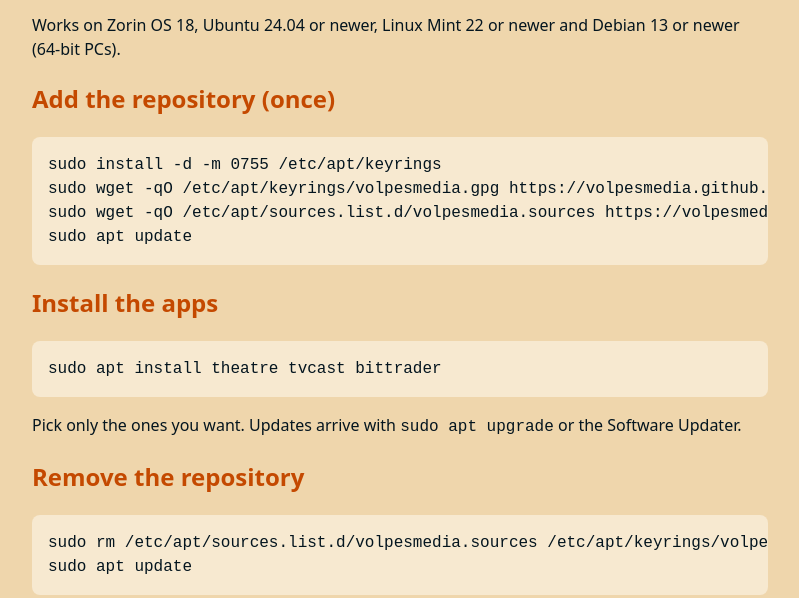
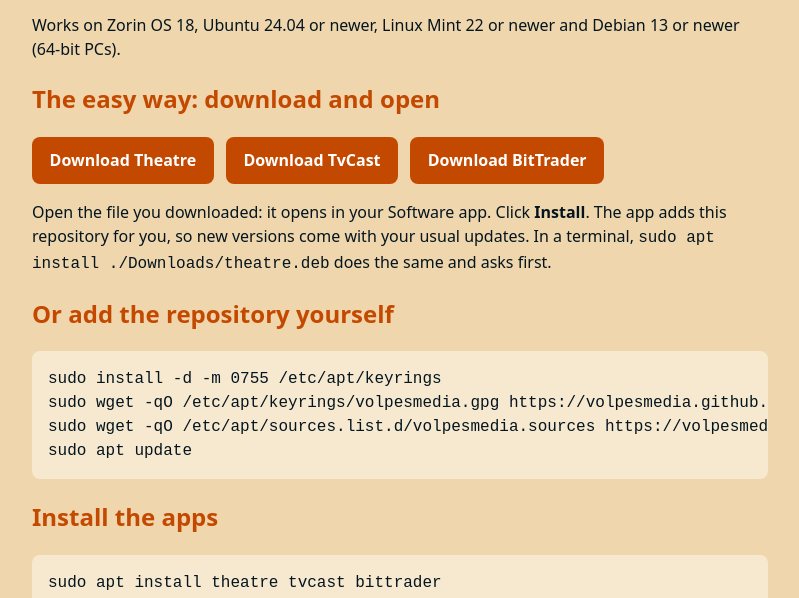
Before and after one commit to archdukemedia/apt, a plain HTML site: page site/index.html in a window 1280 px wide. Shown: the part 202-800 px from the top of the page, without its empty margins (240-1039 px from the left). Drawn offline with Linux system fonts and the light colour scheme.

Commit message:
feat(site): download links that always give the newest version of each app
Publish now copies the newest .deb of each app to theatre.deb, tvcast.deb
and bittrader.deb at the top of the site, and the landing page and README
lead with "download and open". The app repositories are private, so their
release pages can't serve as public download links; this site can.

From their next release, each app's package offers to add this repository
when it's installed (a debconf question, as VS Code's package does), so
someone who only opens the downloaded file still gets updates. The install
check now also checks that each link gives the newest version.

Co-Authored-By: Claude Opus 5.5 <noreply@anthropic.com>

```diff
--- a/site/index.html
+++ b/site/index.html
@@ -11,13 +11,22 @@
   h1, h2 { color: var(--accent); }
   pre { background: var(--code); padding: 1rem; overflow-x: auto; border-radius: 8px; }
   a { color: var(--accent); }
+  .apps { display: flex; flex-wrap: wrap; gap: 12px; margin: 1rem 0; }
+  .apps a { background: var(--accent); color: #fff; text-decoration: none; font-weight: 600; padding: .7rem 1.1rem; border-radius: 8px; }
 </style>
 </head>
 <body>
 <h1>Volpes-Media apps for Ubuntu, Zorin, Mint and Debian</h1>
 <p>Install <strong>Theatre</strong>, <strong>TvCast</strong> and <strong>BitTrader</strong> with <code>apt</code>, and get every new version through your usual updates.</p>
 <p>Works on Zorin OS 18, Ubuntu 24.04 or newer, Linux Mint 22 or newer and Debian 13 or newer (64-bit PCs).</p>
-<h2>Add the repository (once)</h2>
+<h2>The easy way: download and open</h2>
+<div class="apps">
+  <a href="theatre.deb" download>Download Theatre</a>
+  <a href="tvcast.deb" download>Download TvCast</a>
+  <a href="bittrader.deb" download>Download BitTrader</a>
+</div>
+<p>Open the file you downloaded: it opens in your Software app. Click <strong>Install</strong>. The app adds this repository for you, so new versions come with your usual updates. In a terminal, <code>sudo apt install ./Downloads/theatre.deb</code> does the same and asks first.</p>
+<h2>Or add the repository yourself</h2>
 <pre>sudo install -d -m 0755 /etc/apt/keyrings
 sudo wget -qO /etc/apt/keyrings/volpesmedia.gpg https://volpesmedia.github.io/apt/volpesmedia.gpg
 sudo wget -qO /etc/apt/sources.list.d/volpesmedia.sources https://volpesmedia.github.io/apt/volpesmedia.sources
```
Also changed, not shown: 3 other files.
